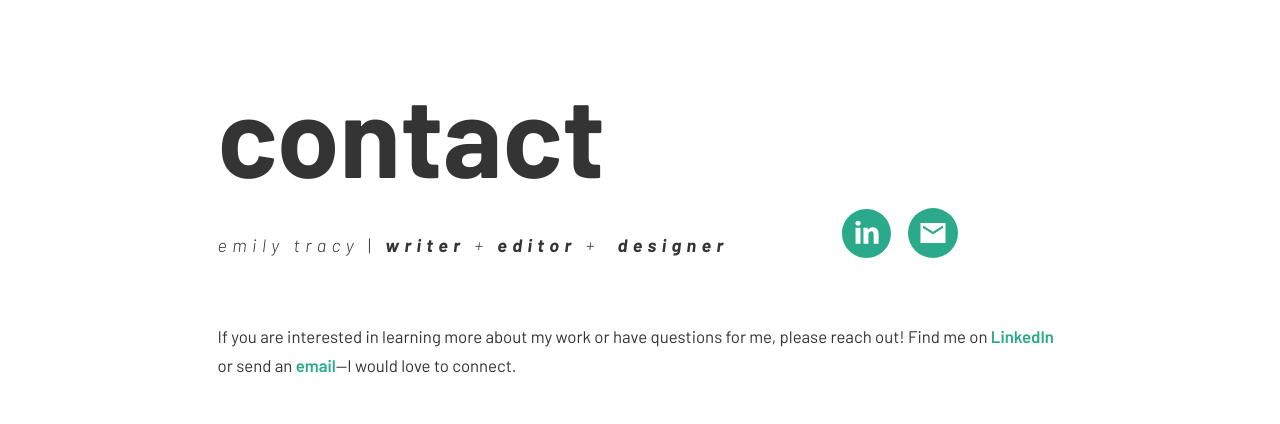
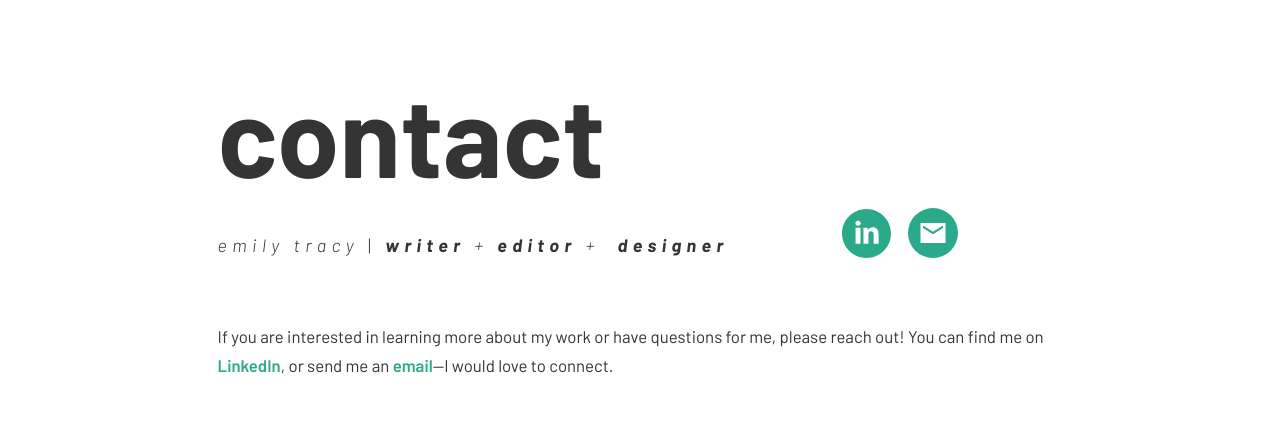
Before and after one commit to e-tracy/web-1-final, a plain HTML site: page index.html in a window 1280 px wide. Shown: the part 7424-7848 px from the top of the page. Drawn offline with Linux system fonts and the light colour scheme; grey boxes are pictures that could not be loaded.

Commit message:
Update index.html

```diff
--- a/index.html
+++ b/index.html
@@ -511,7 +511,7 @@
     </div>
     <div class="section-intro">
       <div class="contact-section-intro">
-      <p>If you are interested in learning more about my work or have questions for me, please reach out! Find me on <a href="https://www.linkedin.com/in/emilytracy17/" target="_blank">LinkedIn</a> or send an <a href="mailto:eadtracy@gmail.com">email</a>—I would love to connect.</p></div>
+      <p>If you are interested in learning more about my work or have questions for me, please reach out! You can find me on <a href="https://www.linkedin.com/in/emilytracy17/" target="_blank">LinkedIn</a>, or send me an <a href="mailto:eadtracy@gmail.com">email</a>—I would love to connect.</p></div>
 
       <div class="section-image">
         <div class="square-decoration">■</div>
```
